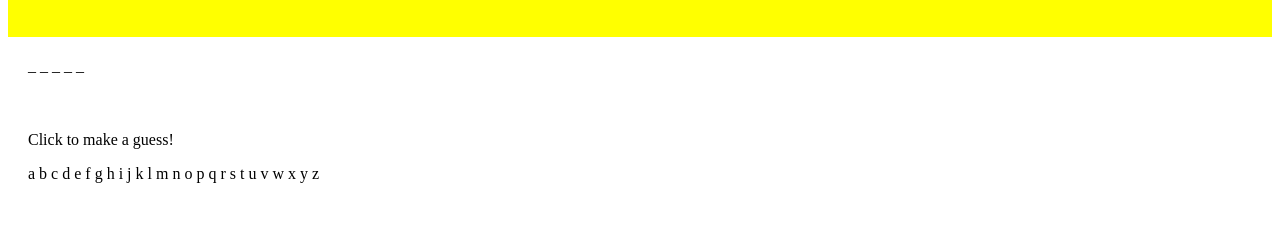
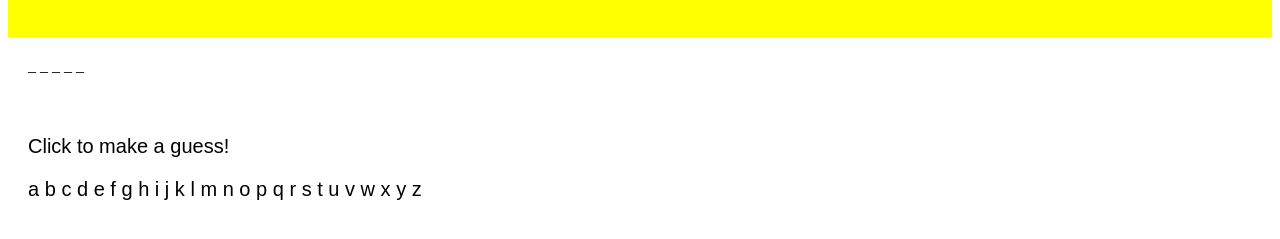
Before and after one commit to MysticHunter/mystichunter.github.io, a plain HTML site: page Hangman_Jadyn.html in a window 1280 px wide. Shown: the part 101-340 px from the top of the page. Drawn offline with nearby package versions, Linux system fonts and the light colour scheme.

Commit message:
Update Hangman_Jadyn.html
changed font

```diff
--- a/Hangman_Jadyn.html
+++ b/Hangman_Jadyn.html
@@ -4,7 +4,10 @@
     <title>Hangman!</title>
     <style>
       #alphabet { margin: auto;
-                  padding: 20px; }
+                  padding: 20px;
+                  font-size: 20px;
+                  font-family: fantasy;
+                }
       #word { margin: auto;
               font: 400em serif bold;
               padding: 20px;
```
